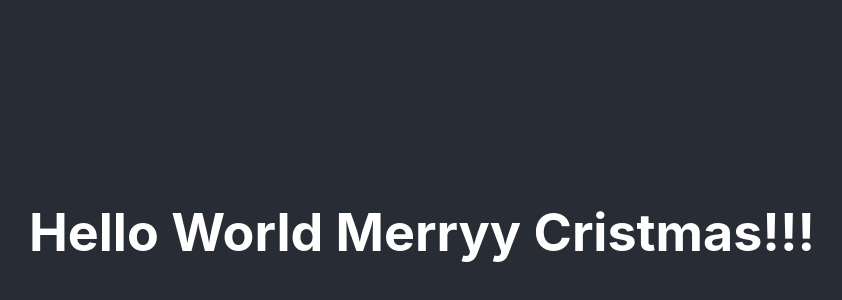
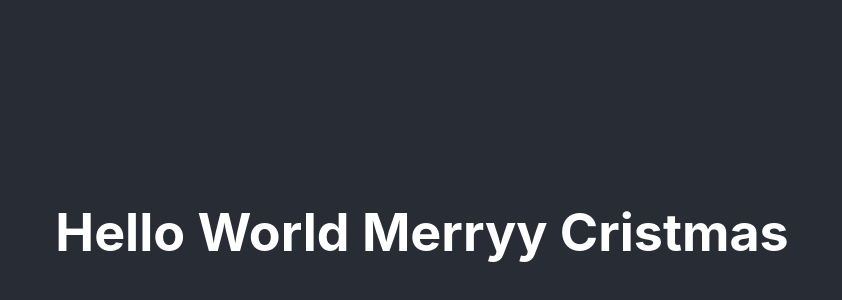
Before and after one commit to Maksymchukkk/jenkins, a React (Create React App) app: page / in a window 1280 px wide. Shown: the part 168-468 px from the top of the page, without its empty margins (218-1060 px from the left). Built offline with nearby package versions, Linux system fonts and the light colour scheme.

Commit message:
christmassss

```diff
--- a/src/App.js
+++ b/src/App.js
@@ -5,7 +5,7 @@ function App() {
     <div className="App">
       <header className="App-header">
         <h1>Hello World
-          Merryy Cristmas!!!
+          Merryy Cristmas
         </h1>
       </header>
     </div>
```
